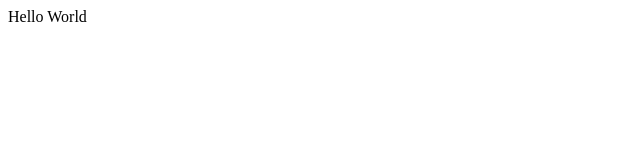
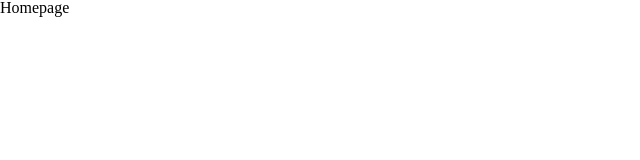
Before and after one commit to MrT3313/ReedTurgeon_Portfolio, a React (Create React App) app in the folder client/: page / in a window 1280 px wide. Shown: the top 160 px of the page, without its empty margins (0-640 px from the left). Built offline with nearby package versions, Linux system fonts and the light colour scheme.

Commit message:
Dir structure & CSS Reset

```diff
--- a/client/src/App.js
+++ b/client/src/App.js
@@ -1,11 +1,20 @@
 // IMPORTS
 import React from 'react';
+
+// COMPONENTS
+// - 1 - VIEWS
+import Homepage from './views/Homepage.jsx'
+
+// - 2 - COMPONENTS
+
+// STYLES
+import './styles/index.css'
 
 // __MAIN FUNCTIONAL COMPONENT__
 function App() {
   return (
     <div className="App">
-      Hello World
+      <Homepage />
     </div>
   );
 }
--- /dev/null
+++ b/client/src/styles/index.css
@@ -0,0 +1,48 @@
+/* http://meyerweb.com/eric/tools/css/reset/
+   v2.0 | 20110126
+   License: none (public domain)
+*/
+
+html, body, div, span, applet, object, iframe,
+h1, h2, h3, h4, h5, h6, p, blockquote, pre,
+a, abbr, acronym, address, big, cite, code,
+del, dfn, em, img, ins, kbd, q, s, samp,
+small, strike, strong, sub, sup, tt, var,
+b, u, i, center,
+dl, dt, dd, ol, ul, li,
+fieldset, form, label, legend,
+table, caption, tbody, tfoot, thead, tr, th, td,
+article, aside, canvas, details, embed,
+figure, figcaption, footer, header, hgroup,
+menu, nav, output, ruby, section, summary,
+time, mark, audio, video {
+	margin: 0;
+	padding: 0;
+	border: 0;
+	font-size: 100%;
+	font: inherit;
+	vertical-align: baseline;
+}
+/* HTML5 display-role reset for older browsers */
+article, aside, details, figcaption, figure,
+footer, header, hgroup, menu, nav, section {
+	display: block;
+}
+body {
+	line-height: 1;
+}
+ol, ul {
+	list-style: none;
+}
+blockquote, q {
+	quotes: none;
+}
+blockquote:before, blockquote:after,
+q:before, q:after {
+	content: '';
+	content: none;
+}
+table {
+	border-collapse: collapse;
+	border-spacing: 0;
+}
--- /dev/null
+++ b/client/src/views/Homepage.jsx
@@ -0,0 +1,14 @@
+// IMPORTS
+import React from 'react';
+
+// __MAIN FUNCTIONAL COMPONENT__
+function Homepage() {
+    return (
+        <h1>
+            Homepage
+        </h1>
+    )
+}
+
+// EXPORTS
+export default Homepage
```
Also changed, not shown: 1 other file (tests, documents, lock files or other folders).
